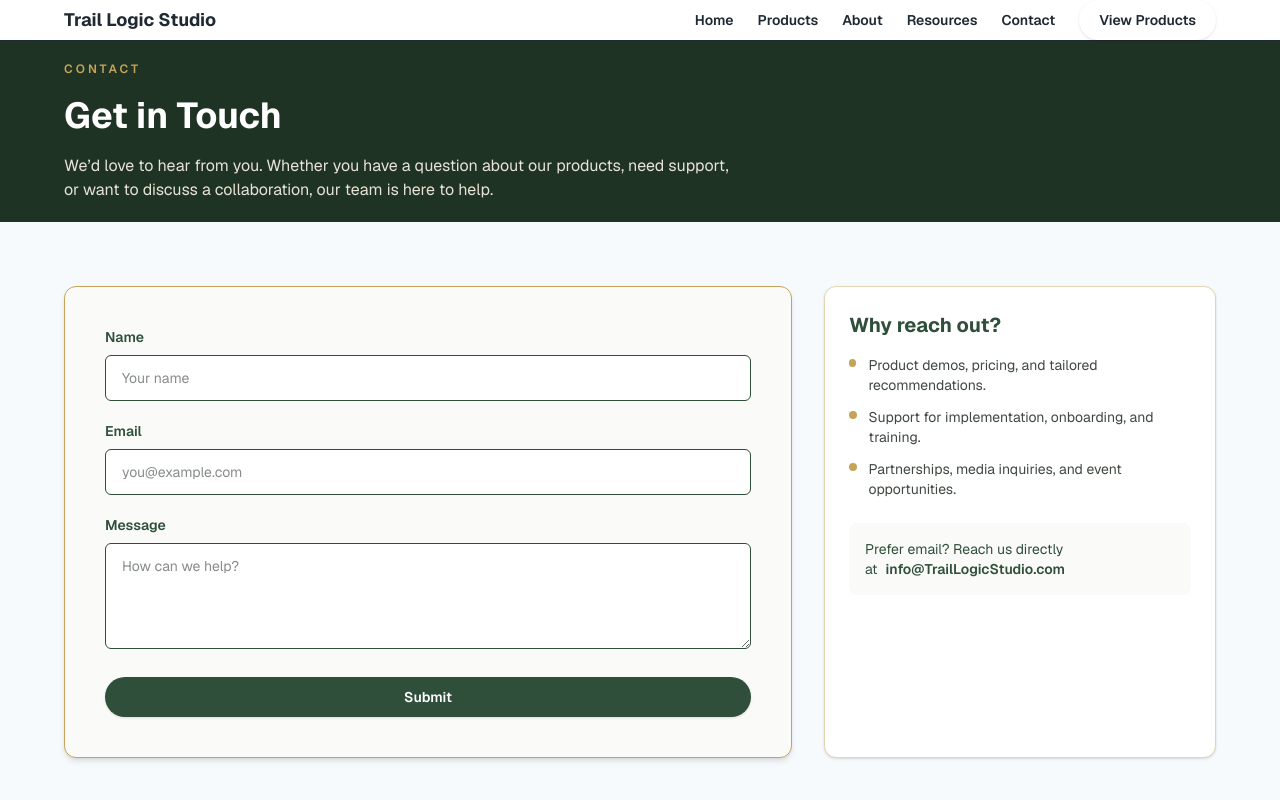
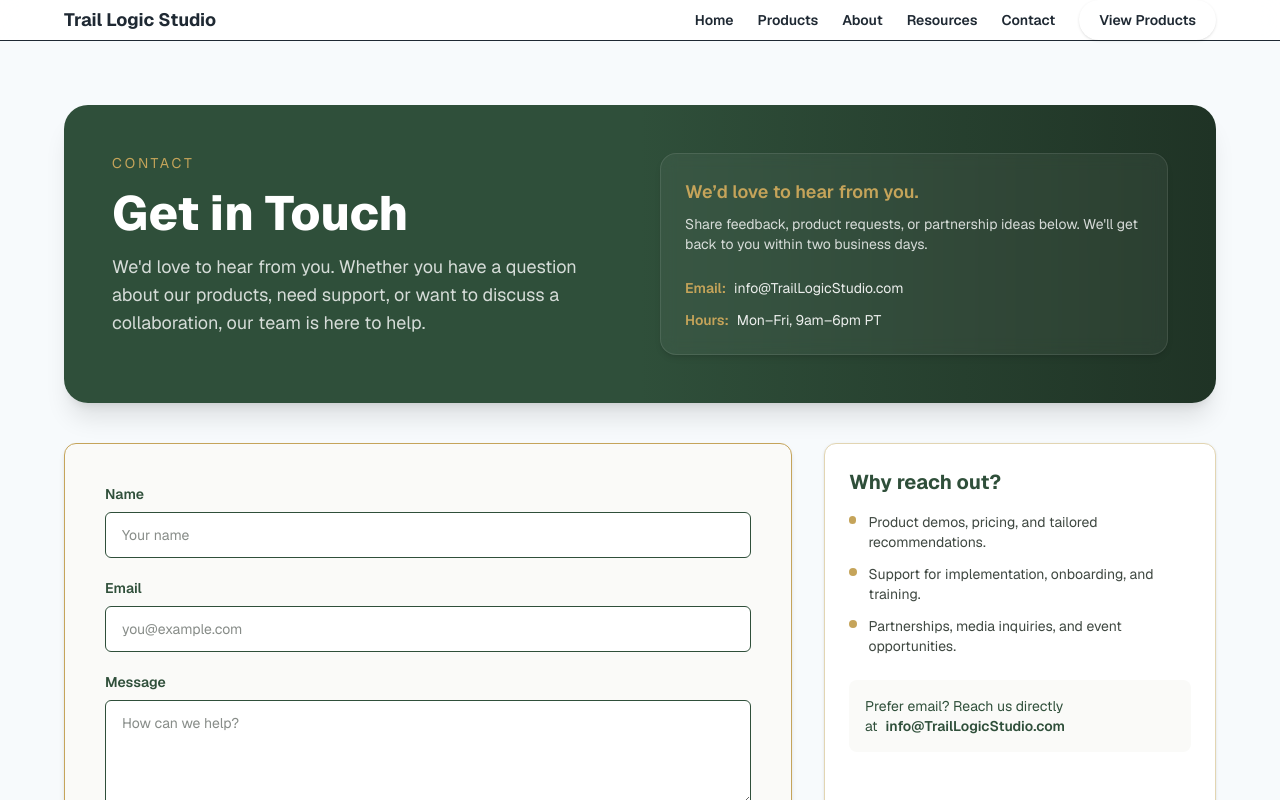
Before and after one commit to jroneil/traillogicstudio, a Next.js app: page /contact in a window 1280 px wide. Shown: the top 800 px of the page. Built offline with nearby package versions, Linux system fonts and the light colour scheme.

Commit message:
Revert "Merge pull request #9 from jroneil/codex/create-reusable-herobanner-component"
This reverts commit e5048f8476f8a7cdf645b0cef838df3be421c036, reversing
changes made to 88456941125e479269ee0bff4449461d96c2f7db.

```diff
--- a/app/about/page.tsx
+++ b/app/about/page.tsx
@@ -1,5 +1,4 @@
 import Link from "next/link";
-import { HeroBanner } from "@/components/HeroBanner";
 
 export const metadata = {
   title: "About Trail Logic Studio",
@@ -15,12 +14,12 @@ const bodyClass = "text-[#2A2A2A] leading-relaxed";
 export default function AboutPage() {
   return (
     <main className="bg-[#F4F1EB] text-[#2A2A2A]">
-      <HeroBanner
-        eyebrow="ABOUT"
-        title="About Trail Logic Studio"
-        subtitle="Backpacking Guides Built for Real People"
-        showImage={false}
-      />
+      <section className="flex min-h-[250px] max-h-[300px] items-center justify-center bg-[#2F4F3A] px-4 text-center text-white">
+        <div className="space-y-3 py-12 md:py-16">
+          <h1 className="text-4xl font-semibold tracking-tight">About Trail Logic Studio</h1>
+          <p className="text-lg md:text-xl">Backpacking Guides Built for Real People</p>
+        </div>
+      </section>
 
       <section className="mx-auto max-w-5xl space-y-8 px-4 py-12 md:py-16">
         <div className={`${cardClass} space-y-4`}>
--- a/app/contact/ContactContent.tsx
+++ b/app/contact/ContactContent.tsx
@@ -14,6 +14,30 @@ export default function ContactContent() {
   return (
     <div className="section">
       <div className="container space-y-10">
+        <div className="overflow-hidden rounded-3xl bg-gradient-to-r from-[#2F4F3A] via-[#2F4F3A] to-[#1F3325] text-white shadow-xl">
+          <div className="grid gap-10 p-8 md:grid-cols-2 md:p-12">
+            <div className="space-y-4">
+              <p className="text-sm uppercase tracking-[0.2em] text-[#C5A45A]">Contact</p>
+              <h1 className="text-4xl font-extrabold md:text-5xl">Get in Touch</h1>
+              <p className="max-w-xl text-lg text-white/80">
+                We&apos;d love to hear from you. Whether you have a question about our products, need support, or want to
+                discuss a collaboration, our team is here to help.
+              </p>
+            </div>
+            <div className="rounded-2xl border border-white/10 bg-white/5 p-6 shadow-md backdrop-blur">
+              <p className="text-lg font-semibold text-[#C5A45A]">We’d love to hear from you.</p>
+              <p className="mt-2 text-sm text-white/80">
+                Share feedback, product requests, or partnership ideas below. We&apos;ll get back to you within two
+                business days.
+              </p>
+              <div className="mt-6 space-y-3 text-sm text-white/90">
+                <p className="flex items-center gap-2"><span className="font-semibold text-[#C5A45A]">Email:</span> info@TrailLogicStudio.com</p>
+                <p className="flex items-center gap-2"><span className="font-semibold text-[#C5A45A]">Hours:</span> Mon–Fri, 9am–6pm PT</p>
+              </div>
+            </div>
+          </div>
+        </div>
+
         <div className="grid gap-8 lg:grid-cols-[1.3fr_0.7fr]">
           <form
             onSubmit={handleSubmit}
--- a/app/contact/page.tsx
+++ b/app/contact/page.tsx
@@ -1,4 +1,3 @@
-import { HeroBanner } from "@/components/HeroBanner";
 import ContactContent from "./ContactContent";
 
 export const metadata = {
@@ -6,15 +5,5 @@ export const metadata = {
 };
 
 export default function ContactPage() {
-  return (
-    <>
-      <HeroBanner
-        eyebrow="CONTACT"
-        title="Get in Touch"
-        subtitle="We’d love to hear from you. Whether you have a question about our products, need support, or want to discuss a collaboration, our team is here to help."
-        showImage={false}
-      />
-      <ContactContent />
-    </>
-  );
+  return <ContactContent />;
 }
--- a/app/page.tsx
+++ b/app/page.tsx
@@ -1,6 +1,6 @@
 import { ComingSoon } from "@/components/ComingSoon";
 import { FeatureGrid } from "@/components/FeatureGrid";
-import { HeroBanner } from "@/components/HeroBanner";
+import { Hero } from "@/components/Hero";
 import { ProductCard } from "@/components/ProductCard";
 import { Button } from "@/components/UI/Button";
 import { Badge } from "@/components/UI/Badge";
@@ -20,25 +20,12 @@ export default function HomePage() {
 
   return (
     <>
-      <HeroBanner
-        eyebrow="OUTDOOR PLANNERS, GUIDES & RESOURCES"
+      <Hero
         title="Trail Logic Studio"
         subtitle="Outdoor Planners, Guides & Resources"
-        image="/branding/TrailLogic_Section.png"
-      >
-        <Button href="/products" className="bg-[#2F4F3A] text-white hover:bg-[#1F3325]">
-          View Products
-        </Button>
-        {featured?.etsyUrl && (
-          <Button
-            href={featured.etsyUrl}
-            variant="secondary"
-            className="border border-[#C5A45A] bg-[#C5A45A] text-[#1F3325] hover:border-[#C5A45A] hover:bg-[#B9903E]"
-          >
-            Buy Planner
-          </Button>
-        )}
-      </HeroBanner>
+        primaryCta={{ label: "View Products", href: "/products" }}
+        secondaryCta={{ label: "Buy Planner", href: featured?.etsyUrl ?? "/products" }}
+      />
 
       <section className="section">
         <div className="container grid gap-10 lg:grid-cols-[1.2fr_1fr] lg:items-center">
--- a/app/products/page.tsx
+++ b/app/products/page.tsx
@@ -1,7 +1,6 @@
 import { ProductCard } from "@/components/ProductCard";
 import { Badge } from "@/components/UI/Badge";
 import { Button } from "@/components/UI/Button";
-import { HeroBanner } from "@/components/HeroBanner";
 import { PRODUCTS } from "@/config/products";
 
 const regions = Array.from(new Set(PRODUCTS.map((product) => product.region).filter(Boolean) as string[]));
@@ -17,12 +16,22 @@ export const metadata = {
 export default function ProductsPage() {
   return (
     <div className="min-h-screen bg-[#F4F1EB]">
-      <HeroBanner
-        eyebrow="TRAIL LOGIC STUDIO — BACKPACKING PLANNERS"
-        title="Find your next guide."
-        subtitle="Purpose-built planners, guides, and resources crafted for confident backcountry travel."
-        image="/branding/TrailLogic_Section.png"
+      <section
+        className="relative h-[260px] w-full overflow-hidden bg-[#1F3325] bg-center bg-[length:1200px_auto] md:bg-cover"
+        style={{ backgroundImage: "url(/branding/TrailLogic_Section_1500x600.png)" }}
       >
+        <div className="absolute inset-0 bg-gradient-to-r from-[#0F1F14]/90 via-[#0F1F14]/75 to-[#0F1F14]/40" />
+        <div className="container relative flex h-full flex-col items-start justify-center gap-4 text-[#FAFAF8]">
+          <div className="space-y-2">
+            <p className="text-xs font-semibold uppercase tracking-[0.25em] text-[#C5A45A]">
+              Trail Logic Studio — Backpacking Planners
+            </p>
+            <h1 className="text-3xl font-bold tracking-tight md:text-4xl">Find your next guide.</h1>
+            <p className="max-w-2xl text-sm md:text-base">
+              Purpose-built planners, guides, and resources crafted for confident backcountry travel.
+            </p>
+          </div>
+          <div className="flex flex-wrap gap-3">
             <Button href="/products" className="bg-[#2F4F3A] text-white hover:bg-[#1F3325]">
               View All Products
             </Button>
@@ -33,7 +42,9 @@ export default function ProductsPage() {
             >
               Back to Home
             </Button>
-      </HeroBanner>
+          </div>
+        </div>
+      </section>
 
       <section className="section">
         <div className="container space-y-8">
--- a/app/resources/page.tsx
+++ b/app/resources/page.tsx
@@ -1,5 +1,4 @@
-import { HeroBanner } from "@/components/HeroBanner";
-import { Button } from "@/components/UI/Button";
+import { Hero } from "@/components/Hero";
 import { ResourceLibrary } from "@/components/ResourceLibrary";
 
 export const metadata = {
@@ -9,23 +8,12 @@ export const metadata = {
 export default function ResourcesPage() {
   return (
     <>
-      <HeroBanner
-        eyebrow="OUTDOOR PLANNERS, GUIDES & RESOURCES"
+      <Hero
         title="Trail Logic Resources"
         subtitle="Free guides, tips, and planning tools."
-        image="/branding/TrailLogic_Section.png"
-      >
-        <Button href="/products" className="bg-[#2F4F3A] text-white hover:bg-[#1F3325]">
-          Browse Products
-        </Button>
-        <Button
-          href="/contact"
-          variant="secondary"
-          className="border border-[#C5A45A] bg-[#C5A45A] text-[#1F3325] hover:border-[#C5A45A] hover:bg-[#B9903E]"
-        >
-          Contact
-        </Button>
-      </HeroBanner>
+        primaryCta={{ label: "Browse Products", href: "/products" }}
+        secondaryCta={{ label: "Contact", href: "/contact" }}
+      />
 
       <ResourceLibrary />
     </>
--- a/components/HeroBanner.tsx
+++ /dev/null
@@ -1,54 +0,0 @@
-import Image from "next/image";
-import React from "react";
-
-interface HeroBannerProps {
-  eyebrow?: string;
-  title: string;
-  subtitle?: string;
-  image?: string;
-  imageHeight?: number;
-  showImage?: boolean;
-  children?: React.ReactNode;
-}
-
-export function HeroBanner({
-  eyebrow,
-  title,
-  subtitle,
-  image,
-  imageHeight = 300,
-  showImage = true,
-  children,
-}: HeroBannerProps) {
-  const shouldShowImage = showImage !== false && Boolean(image);
-
-  return (
-    <section className="w-full bg-[#1F3325] py-5">
-      <div className="container">
-        <div className="flex items-center justify-between gap-6">
-          <div className="space-y-4 text-left text-[#FAFAF8]">
-            {eyebrow && (
-              <p className="text-xs font-semibold uppercase tracking-[0.25em] text-[#C5A45A]">{eyebrow}</p>
-            )}
-            <h1 className="text-3xl font-bold leading-tight text-white md:text-4xl">{title}</h1>
-            {subtitle && <p className="max-w-2xl text-sm text-[#E8E3D7] md:text-base">{subtitle}</p>}
-            {children && <div className="mt-6 flex flex-wrap gap-3">{children}</div>}
-          </div>
-          {shouldShowImage && (
-            <div className="hidden flex-shrink-0 items-center justify-end md:flex">
-              <Image
-                src={image as string}
-                alt=""
-                width={imageHeight * 2}
-                height={imageHeight}
-                style={{ height: imageHeight, width: "auto" }}
-                className="h-full w-auto object-contain"
-                priority
-              />
-            </div>
-          )}
-        </div>
-      </div>
-    </section>
-  );
-}
```
Lines whose indentation alone changed are shown as unchanged.
